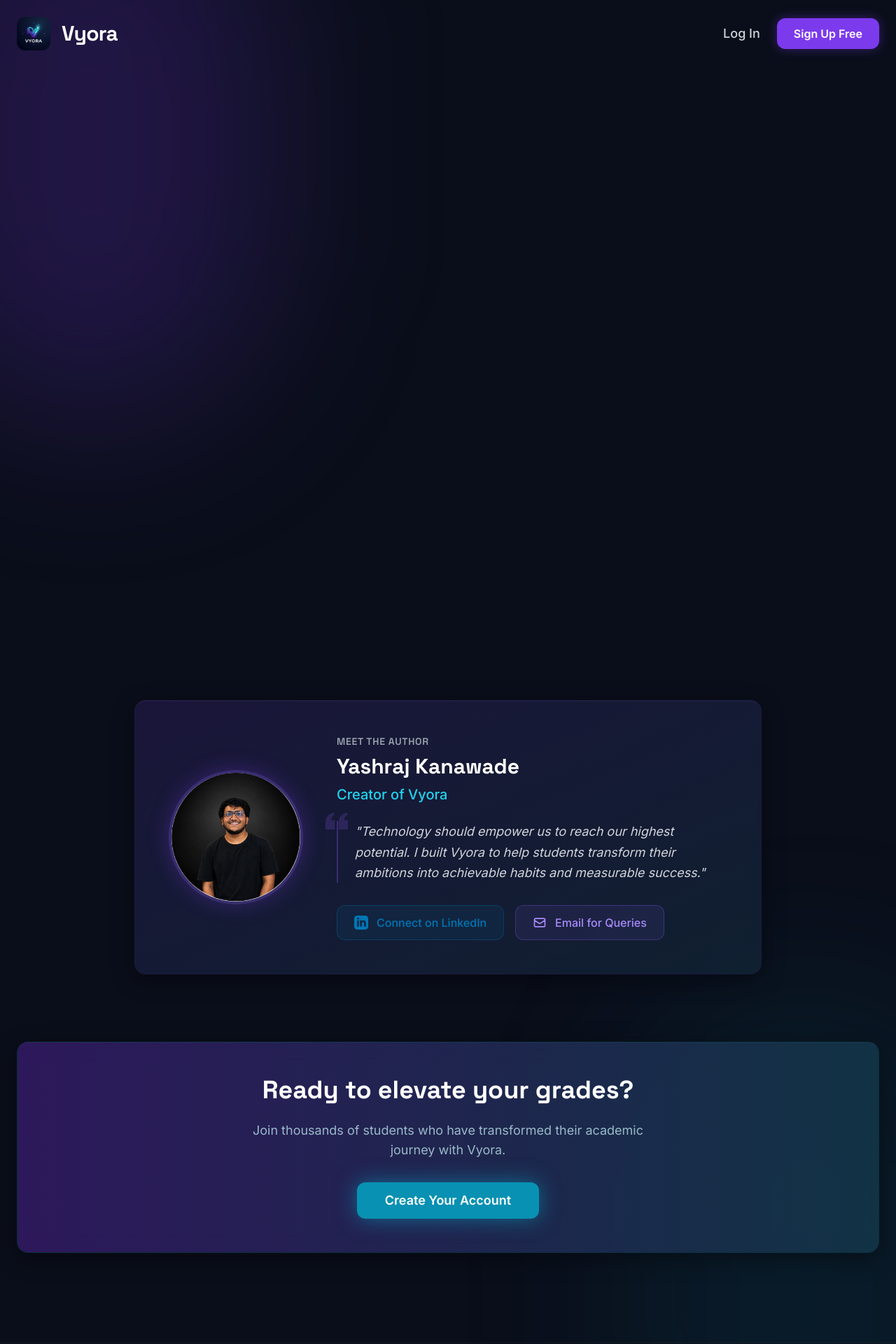
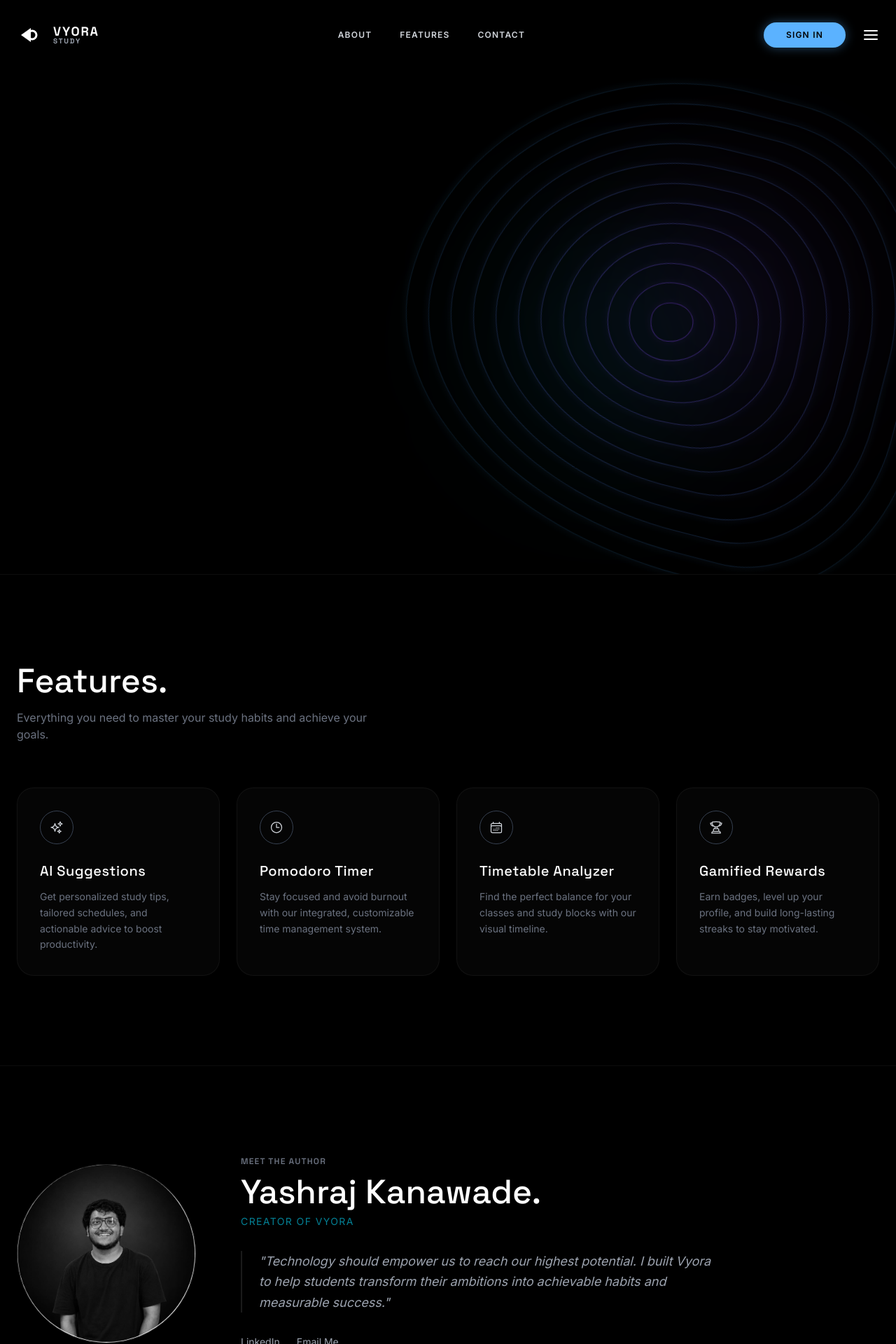
Before and after one commit to yashrajkanawade357/Study_Tracker, a React (Vite) app: page / in a window 1280 px wide. Shown: the top 1920 px of the page at 70% size. Built offline with nearby package versions, Linux system fonts and the light colour scheme.

Commit message:
Complete Landing Page redesign

```diff
--- a/src/index.css
+++ b/src/index.css
@@ -221,6 +221,35 @@
     backdrop-filter: blur(20px);
     border-right: 1px solid rgba(124, 58, 237, 0.1);
   }
+
+  /* Contour Lines Animation for Landing Page */
+  .contour-layer {
+    position: absolute;
+    border-radius: 40% 60% 70% 30% / 40% 50% 60% 50%;
+    border: 1px solid transparent;
+    animation: morph 12s ease-in-out infinite both alternate;
+  }
+
+  @keyframes morph {
+    0% {
+      border-radius: 40% 60% 70% 30% / 40% 50% 60% 50%;
+      transform: rotate(0deg) scale(1);
+    }
+    100% {
+      border-radius: 60% 40% 30% 70% / 60% 50% 40% 50%;
+      transform: rotate(15deg) scale(1.05);
+    }
+  }
+
+  /* Sleek Pill Buttons */
+  .btn-pill-primary {
+    @apply bg-[#5bb2ff] hover:bg-[#4a9deb] text-black font-semibold py-2 px-6 rounded-full transition-all duration-300;
+    box-shadow: 0 0 15px rgba(91, 178, 255, 0.4);
+  }
+
+  .btn-pill-secondary {
+    @apply bg-transparent border border-gray-600 text-gray-300 hover:border-white hover:text-white font-medium py-2 px-6 rounded-full transition-all duration-300;
+  }
 }
 
 @layer utilities {
--- a/src/pages/Landing.jsx
+++ b/src/pages/Landing.jsx
@@ -3,28 +3,58 @@
 import { Link } from 'react-router-dom';
 import { useApp } from '../context/AppContext';
 import {
+  MagnifyingGlassIcon,
   SparklesIcon,
   ClockIcon,
   CalendarDaysIcon,
-  TrophyIcon,
-  BookOpenIcon,
-  ArrowRightIcon
+  TrophyIcon
 } from '@heroicons/react/24/outline';
 
 const FeatureCard = ({ icon: Icon, title, description, delay }) => (
   <motion.div
     initial={{ opacity: 0, y: 20 }}
-    animate={{ opacity: 1, y: 0 }}
+    whileInView={{ opacity: 1, y: 0 }}
+    viewport={{ once: true }}
     transition={{ delay, duration: 0.5 }}
-    className="glass-card p-6 flex flex-col items-center text-center hover:-translate-y-2 transition-transform duration-300"
+    className="bg-white/[0.02] border border-white/[0.05] p-8 rounded-3xl hover:bg-white/[0.04] transition-colors"
   >
-    <div className="w-16 h-16 rounded-2xl bg-purple-900/40 border border-purple-500/30 flex items-center justify-center mb-6 shadow-[0_0_20px_rgba(124,58,237,0.3)]">
-      <Icon className="w-8 h-8 text-cyan-400" />
+    <div className="w-12 h-12 rounded-full border border-gray-700 flex items-center justify-center mb-6">
+      <Icon className="w-5 h-5 text-gray-300" />
     </div>
-    <h3 className="text-xl font-display font-bold text-white mb-3">{title}</h3>
-    <p className="text-gray-400 text-sm leading-relaxed">{description}</p>
+    <h3 className="text-xl font-display font-medium text-white mb-3 tracking-wide">{title}</h3>
+    <p className="text-sm text-gray-500 leading-relaxed">{description}</p>
   </motion.div>
 );
+
+const ContourLines = () => {
+  return (
+    <div className="absolute right-0 top-1/2 -translate-y-1/2 w-full max-w-[800px] h-[600px] pointer-events-none opacity-80 mix-blend-screen flex items-center justify-center lg:translate-x-[10%]">
+      {/* Generate concentric animated rings */}
+      {[...Array(12)].map((_, i) => {
+        const r = Math.floor(124 - i * 5);
+        const g = Math.floor(58 + i * 10);
+        const b = Math.floor(237 + i * 1);
+
+        return (
+          <div
+            key={i}
+            className="contour-layer"
+            style={{
+              width: `${(i + 1) * 60}px`,
+              height: `${(i + 1) * 55}px`,
+              animationDelay: `${i * -1.2}s`,
+              animationDuration: `${15 + i * 0.5}s`,
+              border: `1.5px solid rgba(${r}, ${g}, ${b}, ${0.15 + (12-i)*0.03})`,
+              boxShadow: `0 0 10px rgba(${r}, ${g}, ${b}, 0.1)`
+            }}
+          />
+        );
+      })}
+      <div className="absolute top-[20%] right-[20%] w-[300px] h-[300px] bg-purple-600/10 rounded-full blur-[100px] mix-blend-screen" />
+      <div className="absolute bottom-[20%] left-[20%] w-[300px] h-[300px] bg-cyan-500/10 rounded-full blur-[100px] mix-blend-screen" />
+    </div>
+  );
+};
 
 const Landing = () => {
   const { addToast } = useApp();
@@ -35,185 +65,182 @@
   };
 
   return (
-    <div className="min-h-screen bg-navy-900 text-white font-body relative overflow-hidden">
-      {/* Background Effects */}
-      <div className="absolute top-[-10%] left-[-10%] w-[40%] h-[40%] bg-purple-600/20 rounded-full blur-[120px] pointer-events-none" />
-      <div className="absolute bottom-[-10%] right-[-10%] w-[40%] h-[40%] bg-cyan-600/10 rounded-full blur-[120px] pointer-events-none" />
-
+    <div className="min-h-screen bg-black text-white font-body relative overflow-hidden flex flex-col">
       {/* Header */}
-      <header className="container mx-auto px-4 sm:px-6 py-4 sm:py-6 flex items-center justify-between relative z-10">
-        <div className="flex items-center gap-3 sm:gap-4 min-w-0 mr-2">
-          <div className="w-10 h-10 sm:w-12 sm:h-12 rounded-xl flex items-center justify-center overflow-hidden flex-shrink-0">
-            <img src="/logo.png" alt="Vyora Logo" className="w-full h-full object-cover" />
+      <header className="w-full px-6 py-8 flex items-center justify-between relative z-20 max-w-7xl mx-auto">
+        <div className="flex items-center gap-3">
+          <div className="flex items-center gap-1">
+            <svg width="32" height="32" viewBox="0 0 32 32" fill="none" xmlns="http://www.w3.org/2000/svg">
+              <path d="M6 16L20 6V26L6 16Z" fill="white"/>
+              <circle cx="22" cy="16" r="6" stroke="white" strokeWidth="3"/>
+            </svg>
           </div>
-          <span className="text-2xl sm:text-3xl font-display font-bold tracking-tight text-white truncate">
-            Vyora
+          <span className="text-lg font-display font-bold tracking-widest text-white uppercase ml-2 leading-none flex flex-col">
+            <span>Vyora</span>
+            <span className="text-[10px] text-gray-400">STUDY</span>
           </span>
         </div>
-        <div className="flex items-center gap-4 sm:gap-6 flex-shrink-0">
-          <Link to="/auth" className="text-gray-300 hover:text-white font-medium transition-colors text-base sm:text-lg whitespace-nowrap">
-            Log In
+
+        <div className="hidden md:flex items-center gap-10 text-xs font-semibold tracking-widest uppercase text-gray-300">
+          <a href="#about" className="hover:text-white transition-colors">About</a>
+          <a href="#features" className="hover:text-white transition-colors">Features</a>
+          <a href="#contact" className="hover:text-white transition-colors">Contact</a>
+        </div>
+
+        <div className="flex items-center gap-6">
+          <Link to="/auth" className="btn-pill-primary text-xs uppercase tracking-widest py-2.5 px-8 hidden sm:block">
+            Sign In
           </Link>
-          <Link to="/auth" className="btn-primary py-2.5 px-4 sm:px-6 text-sm sm:text-base whitespace-nowrap">
-            Sign Up <span className="hidden sm:inline">Free</span>
-          </Link>
+          <button className="text-white hover:text-gray-300 transition-colors">
+            <svg width="24" height="24" viewBox="0 0 24 24" fill="none" xmlns="http://www.w3.org/2000/svg">
+              <path d="M3 12H21" stroke="currentColor" strokeWidth="2" strokeLinecap="round"/>
+              <path d="M3 6H21" stroke="currentColor" strokeWidth="2" strokeLinecap="round"/>
+              <path d="M3 18H21" stroke="currentColor" strokeWidth="2" strokeLinecap="round"/>
+            </svg>
+          </button>
         </div>
       </header>
 
-      {/* Hero Section */}
-      <main className="container mx-auto px-6 pt-20 pb-32 relative z-10">
-        <div className="flex flex-col items-center text-center max-w-4xl mx-auto mb-24">
-          <motion.div
-            initial={{ opacity: 0, scale: 0.9 }}
-            animate={{ opacity: 1, scale: 1 }}
-            transition={{ duration: 0.5 }}
-            className="inline-flex items-center gap-2 px-4 py-2 rounded-full bg-purple-900/30 border border-purple-500/30 text-purple-300 text-sm font-medium mb-8"
+      {/* Main Hero Content */}
+      <main className="w-full max-w-7xl mx-auto px-6 relative z-10 flex flex-col justify-center min-h-[90vh]">
+        <ContourLines />
+
+        <div className="flex flex-col lg:flex-row items-center justify-between gap-16 mt-8 lg:mt-0 pb-24">
+          {/* Left Side: Typography & Input */}
+          <div className="w-full lg:w-1/2 flex flex-col relative z-20 pt-10">
+            <motion.h1
+              initial={{ opacity: 0, y: 30 }}
+              animate={{ opacity: 1, y: 0 }}
+              transition={{ duration: 0.8, ease: "easeOut" }}
+              className="text-6xl sm:text-7xl lg:text-[110px] font-display font-bold leading-[1.1] tracking-tight mb-10"
             >
-            <SparklesIcon className="w-4 h-4 text-cyan-400" />
-            <span>AI-Powered Study Companion</span>
-          </motion.div>
-
-          <motion.h1
-            initial={{ opacity: 0, y: 20 }}
-            animate={{ opacity: 1, y: 0 }}
-            transition={{ delay: 0.1, duration: 0.5 }}
-            className="text-5xl md:text-7xl font-display font-bold leading-tight mb-6"
-          >
-            Master Your Studies with <br className="hidden md:block" />
-            <span className="gradient-text glow-text-purple">Intelligent Tracking</span>
+              Welcome.
             </motion.h1>
-
-          <motion.p
-            initial={{ opacity: 0, y: 20 }}
-            animate={{ opacity: 1, y: 0 }}
-            transition={{ delay: 0.2, duration: 0.5 }}
-            className="text-lg md:text-xl text-gray-400 mb-10 max-w-2xl leading-relaxed"
-          >
-            Your personalized, AI-powered companion designed to track habits, optimize your timetable, and help you crush your exams.
-          </motion.p>
 
             <motion.div
               initial={{ opacity: 0, y: 20 }}
               animate={{ opacity: 1, y: 0 }}
-            transition={{ delay: 0.3, duration: 0.5 }}
-            className="flex flex-col sm:flex-row items-center gap-4"
+              transition={{ duration: 0.8, delay: 0.2, ease: "easeOut" }}
+              className="relative w-full max-w-md mb-8 group"
             >
-            <Link to="/auth" className="btn-primary flex items-center gap-2 text-lg py-3 px-8 w-full sm:w-auto justify-center">
-              Start for Free <ArrowRightIcon className="w-5 h-5" />
+              <div className="absolute inset-y-0 right-4 flex items-center pointer-events-none transition-transform group-hover:scale-110">
+                <MagnifyingGlassIcon className="w-5 h-5 text-gray-300" />
+              </div>
+              <input
+                type="text"
+                placeholder="Search your goals..."
+                className="w-full bg-transparent border border-gray-600 rounded-full py-3.5 pl-6 pr-12 text-white focus:outline-none focus:border-white transition-colors"
+              />
+            </motion.div>
+
+            <motion.div
+              initial={{ opacity: 0, y: 20 }}
+              animate={{ opacity: 1, y: 0 }}
+              transition={{ duration: 0.8, delay: 0.4, ease: "easeOut" }}
+              className="flex items-center gap-4"
+            >
+              <Link to="/auth" className="btn-pill-primary text-xs uppercase tracking-widest py-3 px-8">
+                Free Trial
               </Link>
+              <a href="#features" className="btn-pill-secondary text-xs lowercase tracking-wider py-3 px-8">
+                see more
+              </a>
             </motion.div>
           </div>
 
-        {/* Features Grid */}
-        <div className="grid grid-cols-1 md:grid-cols-2 lg:grid-cols-4 gap-6 mb-24">
-          <FeatureCard
-            delay={0.4}
-            icon={SparklesIcon}
-            title="AI Suggestions"
-            description="Get personalized study tips, tailored schedules, and actionable advice to boost your productivity."
-          />
-          <FeatureCard
-            delay={0.5}
-            icon={ClockIcon}
-            title="Pomodoro Timer"
-            description="Stay focused and avoid burnout with our integrated, customizable time management system."
-          />
-          <FeatureCard
-            delay={0.6}
-            icon={CalendarDaysIcon}
-            title="Timetable Analyzer"
-            description="Find the perfect balance for your classes and study blocks with our visual timeline."
-          />
-          <FeatureCard
-            delay={0.7}
-            icon={TrophyIcon}
-            title="Gamified Rewards"
-            description="Earn badges, level up your profile, and build long-lasting streaks to stay motivated."
-          />
+          {/* Right Side: Text Block over contours */}
+          <motion.div
+            initial={{ opacity: 0, x: 30 }}
+            animate={{ opacity: 1, x: 0 }}
+            transition={{ duration: 0.8, delay: 0.6, ease: "easeOut" }}
+            className="w-full lg:w-[45%] flex flex-col relative z-20 lg:pl-16 mt-16 lg:mt-0"
+          >
+            <div className="flex items-center gap-3 mb-4">
+              <svg width="40" height="40" viewBox="0 0 40 40" fill="none" xmlns="http://www.w3.org/2000/svg" className="text-purple-400 opacity-80">
+                <path d="M10 20L22 10V30L10 20Z" stroke="currentColor" strokeWidth="1.5"/>
+                <circle cx="28" cy="20" r="6" stroke="currentColor" strokeWidth="1.5"/>
+              </svg>
             </div>
 
-        {/* Author Section */}
+            <h2 className="text-[40px] font-display font-light text-white leading-tight mb-6">
+              Landing page.
+            </h2>
+
+            <p className="text-[13px] text-gray-400 leading-relaxed max-w-sm">
+              Your personalized, AI-powered companion designed to track habits, optimize your timetable, and help you crush your exams. Log your sessions, earn achievements, and build long-lasting streaks with ease.
+            </p>
+          </motion.div>
+        </div>
+      </main>
+
+      {/* Features Section */}
+      <section id="features" className="w-full bg-black py-32 relative z-10 border-t border-white/[0.05]">
+        <div className="max-w-7xl mx-auto px-6">
+          <div className="mb-16">
+            <h2 className="text-4xl md:text-5xl font-display font-medium text-white mb-4">Features.</h2>
+            <p className="text-gray-500 max-w-lg">Everything you need to master your study habits and achieve your goals.</p>
+          </div>
+          <div className="grid grid-cols-1 md:grid-cols-2 lg:grid-cols-4 gap-6">
+            <FeatureCard delay={0.1} icon={SparklesIcon} title="AI Suggestions" description="Get personalized study tips, tailored schedules, and actionable advice to boost productivity." />
+            <FeatureCard delay={0.2} icon={ClockIcon} title="Pomodoro Timer" description="Stay focused and avoid burnout with our integrated, customizable time management system." />
+            <FeatureCard delay={0.3} icon={CalendarDaysIcon} title="Timetable Analyzer" description="Find the perfect balance for your classes and study blocks with our visual timeline." />
+            <FeatureCard delay={0.4} icon={TrophyIcon} title="Gamified Rewards" description="Earn badges, level up your profile, and build long-lasting streaks to stay motivated." />
+          </div>
+        </div>
+      </section>
+
+      {/* About/Author Section */}
+      <section id="about" className="w-full bg-black py-32 relative z-10 border-t border-white/[0.05]">
+        <div className="max-w-7xl mx-auto px-6">
           <motion.div
             initial={{ opacity: 0, y: 30 }}
             whileInView={{ opacity: 1, y: 0 }}
             viewport={{ once: true }}
-          className="max-w-4xl mx-auto mb-24 glass-card p-8 md:p-12 flex flex-col md:flex-row items-center gap-8 md:gap-12 text-center md:text-left relative overflow-hidden"
+            className="flex flex-col md:flex-row items-center gap-16"
           >
-          <div className="absolute inset-0 bg-gradient-to-br from-purple-900/20 to-cyan-900/20" />
-          <div className="w-40 h-40 md:w-48 md:h-48 rounded-full overflow-hidden border-4 border-purple-500/30 flex-shrink-0 shadow-[0_0_30px_rgba(124,58,237,0.3)] relative z-10">
-            {/* The user should save the provided image as 'author.jpg' in the public folder */}
+            <div className="w-48 h-48 md:w-64 md:h-64 rounded-full overflow-hidden grayscale hover:grayscale-0 transition-all duration-700 border border-gray-800">
               <img src="/author.jpg" alt="Yashraj Kanawade" className="w-full h-full object-cover" />
             </div>
-          <div className="relative z-10">
-            <h3 className="text-sm font-semibold text-gray-400 uppercase tracking-wider mb-2">Meet the Author</h3>
-            <h2 className="text-3xl font-display font-bold text-white mb-2">Yashraj Kanawade</h2>
-            <p className="text-xl text-cyan-400 font-medium mb-6">Creator of Vyora</p>
-            <div className="relative mb-8">
-              <svg className="absolute -top-4 -left-4 w-8 h-8 text-purple-500/20" fill="currentColor" viewBox="0 0 24 24">
-                <path d="M14.017 21v-7.391c0-5.704 3.731-9.57 8.983-10.609l.995 2.151c-2.432.917-3.995 3.638-3.995 5.849h4v10h-9.983zm-14.017 0v-7.391c0-5.704 3.748-9.57 9-10.609l.996 2.151c-2.433.917-3.996 3.638-3.996 5.849h3.983v10h-9.983z" />
-              </svg>
-              <p className="text-gray-300 italic text-lg leading-relaxed relative z-10 pl-6 border-l-2 border-purple-500/30">
+            <div className="flex-1">
+              <h3 className="text-xs font-semibold text-gray-500 uppercase tracking-widest mb-3">Meet the Author</h3>
+              <h2 className="text-3xl md:text-5xl font-display font-medium text-white mb-2">Yashraj Kanawade.</h2>
+              <p className="text-sm text-cyan-500/70 uppercase tracking-widest mb-8">Creator of Vyora</p>
+
+              <p className="text-gray-400 italic text-lg leading-relaxed max-w-2xl mb-8 border-l-2 border-white/[0.1] pl-6">
                 "Technology should empower us to reach our highest potential. I built Vyora to help students transform their ambitions into achievable habits and measurable success."
               </p>
-            </div>
-            <div className="flex flex-wrap gap-4">
+
+              <div className="flex items-center gap-6">
                 <a
                   href="https://www.linkedin.com/in/yashraj-kanawade-289039223/"
                   target="_blank"
                   rel="noopener noreferrer"
-                className="inline-flex items-center gap-3 px-6 py-3 rounded-xl bg-[#0077b5]/10 text-[#0077b5] border border-[#0077b5]/30 hover:bg-[#0077b5] hover:text-white transition-all font-medium"
+                  className="text-sm text-gray-400 hover:text-white transition-colors border-b border-transparent hover:border-white pb-1"
                 >
-                <svg className="w-5 h-5" fill="currentColor" viewBox="0 0 24 24">
-                  <path d="M19 0h-14c-2.761 0-5 2.239-5 5v14c0 2.761 2.239 5 5 5h14c2.762 0 5-2.239 5-5v-14c0-2.761-2.238-5-5-5zm-11 19h-3v-11h3v11zm-1.5-12.268c-.966 0-1.75-.79-1.75-1.764s.784-1.764 1.75-1.764 1.75.79 1.75 1.764-.783 1.764-1.75 1.764zm13.5 12.268h-3v-5.604c0-3.368-4-3.113-4 0v5.604h-3v-11h3v1.765c1.396-2.586 7-2.777 7 2.476v6.759z"/>
-                </svg>
-                Connect on LinkedIn
+                  LinkedIn
                 </a>
                 <a
                   href="https://mail.google.com/mail/?view=cm&fs=1&to=yashrajkanawade895@gmail.com&su=Vyora%20Query"
                   onClick={handleEmailClick}
                   target="_blank"
                   rel="noopener noreferrer"
-                className="inline-flex items-center gap-3 px-6 py-3 rounded-xl bg-purple-500/10 text-purple-400 border border-purple-500/30 hover:bg-purple-500 hover:text-white transition-all font-medium"
+                  className="text-sm text-gray-400 hover:text-white transition-colors border-b border-transparent hover:border-white pb-1"
                 >
-                <svg className="w-5 h-5" fill="none" stroke="currentColor" viewBox="0 0 24 24">
-                  <path strokeLinecap="round" strokeLinejoin="round" strokeWidth={2} d="M3 8l7.89 5.26a2 2 0 002.22 0L21 8M5 19h14a2 2 0 002-2V7a2 2 0 00-2-2H5a2 2 0 00-2 2v10a2 2 0 002 2z" />
-                </svg>
-                Email for Queries
+                  Email Me
                 </a>
               </div>
             </div>
           </motion.div>
-
-        {/* Bottom CTA */}
-        <motion.div
-          initial={{ opacity: 0, y: 30 }}
-          whileInView={{ opacity: 1, y: 0 }}
-          viewport={{ once: true }}
-          className="glass-card-cyan p-12 text-center relative overflow-hidden"
-        >
-          <div className="absolute inset-0 bg-gradient-to-r from-purple-900/50 to-cyan-900/50" />
-          <div className="relative z-10">
-            <h2 className="text-3xl md:text-4xl font-display font-bold text-white mb-6">
-              Ready to elevate your grades?
-            </h2>
-            <p className="text-cyan-100/70 mb-8 max-w-xl mx-auto text-lg">
-              Join thousands of students who have transformed their academic journey with Vyora.
-            </p>
-            <Link to="/auth" className="btn-cyan flex items-center gap-2 text-lg py-3 px-10 w-max mx-auto shadow-[0_0_30px_rgba(6,182,212,0.5)]">
-              Create Your Account
-            </Link>
         </div>
-        </motion.div>
-      </main>
+      </section>
 
       {/* Footer */}
-      <footer className="border-t border-white/5 py-8 mt-auto relative z-10 bg-black/20">
-        <div className="container mx-auto px-6 flex flex-col md:flex-row items-center justify-between text-sm text-gray-500">
+      <footer id="contact" className="w-full border-t border-white/[0.05] py-12 relative z-10 bg-black">
+        <div className="max-w-7xl mx-auto px-6 flex flex-col md:flex-row items-center justify-between text-xs text-gray-600 uppercase tracking-widest">
           <p>&copy; {new Date().getFullYear()} Vyora. All rights reserved.</p>
-          <div className="flex items-center gap-6 mt-4 md:mt-0">
-            <span className="hover:text-white cursor-pointer transition-colors">Privacy Policy</span>
-            <span className="hover:text-white cursor-pointer transition-colors">Terms of Service</span>
-            <a href="https://mail.google.com/mail/?view=cm&fs=1&to=yashrajkanawade895@gmail.com&su=Vyora%20Query" onClick={handleEmailClick} target="_blank" rel="noopener noreferrer" className="hover:text-white cursor-pointer transition-colors">Contact</a>
+          <div className="flex items-center gap-8 mt-6 md:mt-0">
+            <span className="hover:text-gray-300 cursor-pointer transition-colors">Privacy Policy</span>
+            <span className="hover:text-gray-300 cursor-pointer transition-colors">Terms of Service</span>
           </div>
         </div>
       </footer>
```
Lines whose indentation alone changed are shown as unchanged.
